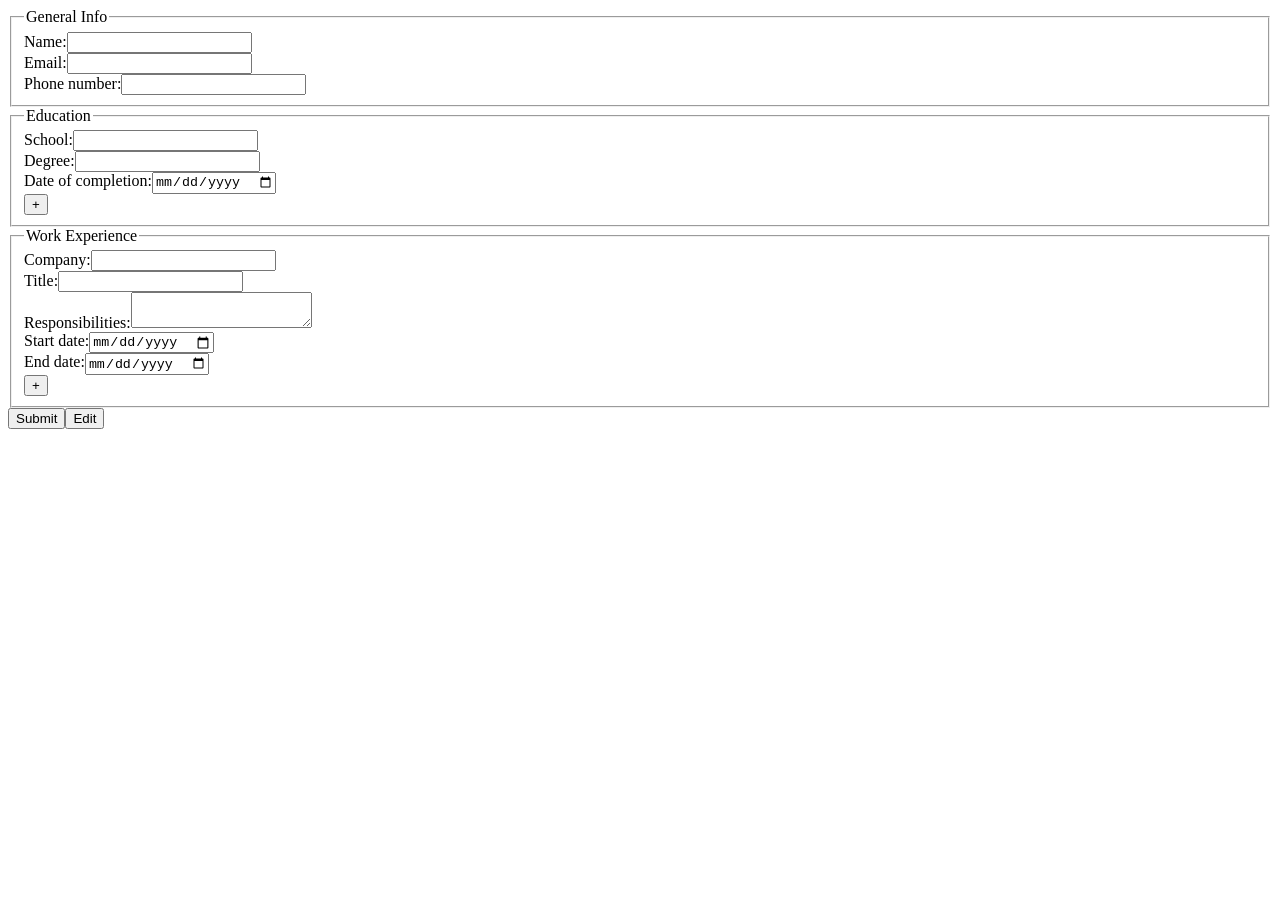
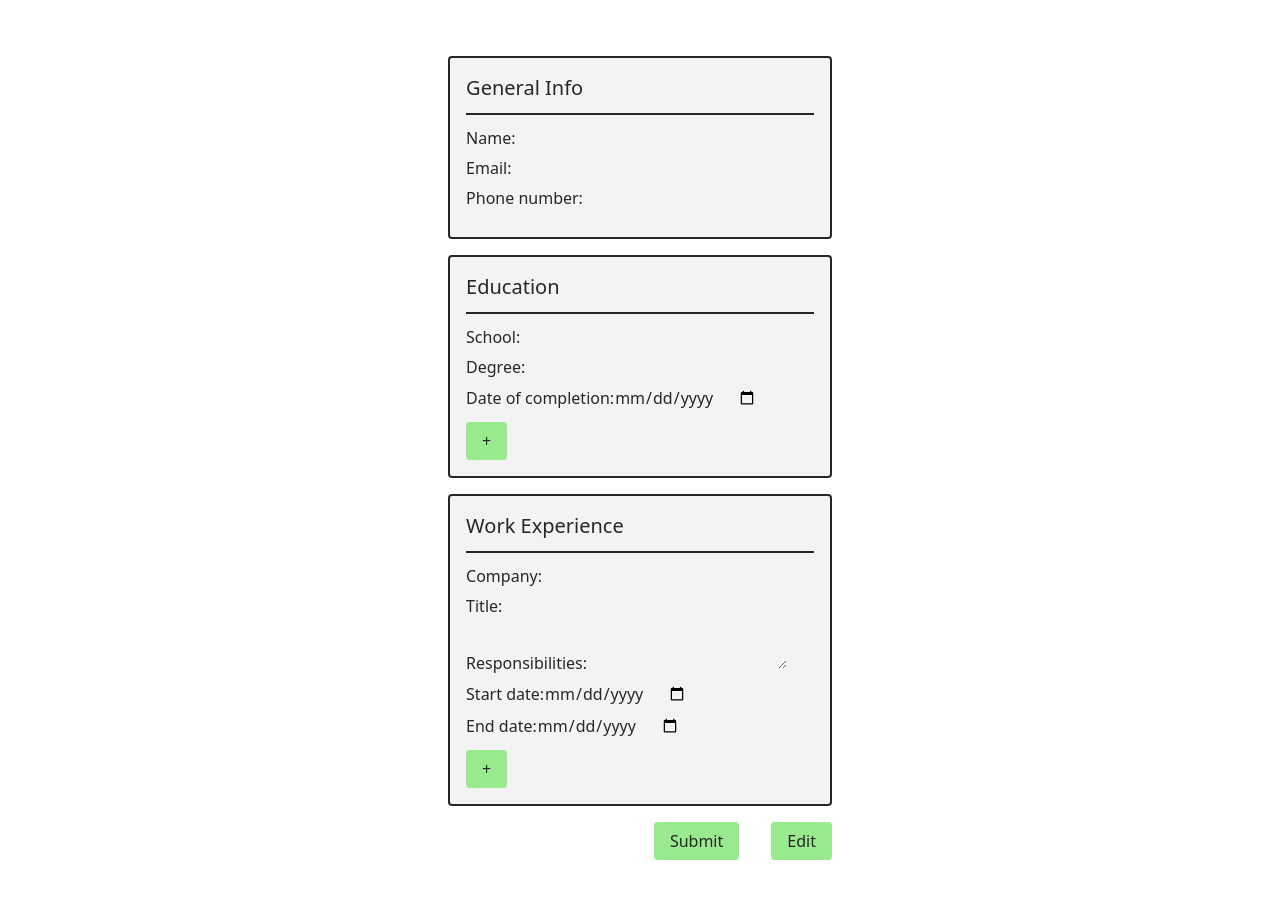
Before and after one commit to WitherMite/CV-app, a React (Vite) app: page / in a window 1280 px wide. Shown: the top 898 px of the page. Before the commit the page ends 800 px from the top, so only its background shows below. Built offline with nearby package versions, Linux system fonts and the light colour scheme.

Commit message:
Start styling form

```diff
--- a/src/components/CV-app.jsx
+++ b/src/components/CV-app.jsx
@@ -28,6 +28,7 @@ export default function CvApp({
           isSubmitted={isSubmitted}
         ></FormSection>
       ))}
+      <div className="form-buttons">
         <button className="submit-cv">Submit</button>
         <button
           className="edit-cv"
@@ -36,6 +37,7 @@ export default function CvApp({
         >
           Edit
         </button>
+      </div>
     </form>
   );
 }
--- a/src/styles/index.css
+++ b/src/styles/index.css
@@ -0,0 +1,61 @@
+@import url("./reset.css");
+
+:root {
+  --background-color: #ffffff;
+  --secondary-color: #f3f3f3;
+  --font-color: #272727;
+  --accent-color: #99e98e;
+}
+
+body {
+  background-color: var(--background-color);
+}
+
+#root {
+  padding: 2rem;
+  display: grid;
+  place-content: center;
+  font-family: system-ui, -apple-system, BlinkMacSystemFont, "Segoe UI", Roboto,
+    Oxygen, Ubuntu, Cantarell, "Open Sans", "Helvetica Neue", sans-serif;
+  color: var(--font-color);
+}
+
+.cv-app {
+  padding: 1.5rem;
+}
+
+.form-buttons {
+  display: flex;
+  justify-content: flex-end;
+  gap: 2rem;
+}
+
+fieldset {
+  margin-bottom: 1rem;
+  padding: 1rem;
+  background-color: var(--secondary-color);
+  border: 2px solid var(--font-color);
+  border-radius: 4px;
+}
+
+legend {
+  font-size: 1.25rem;
+  font-weight: 500;
+  padding-bottom: 0.75rem;
+}
+
+button {
+  background-color: var(--accent-color);
+  padding: 0.5rem 1rem;
+  border-radius: 4px;
+}
+
+.field-subset-container {
+  margin-bottom: 0.75rem;
+  padding-top: 0.75rem;
+  border-top: 2px solid var(--font-color);
+  display: flex;
+  flex-direction: column;
+  align-items: flex-start;
+  gap: 0.5rem;
+}
--- /dev/null
+++ b/src/styles/reset.css
@@ -0,0 +1,34 @@
+body {
+  box-sizing: border-box;
+}
+
+* {
+  margin: 0;
+  padding: 0;
+}
+
+button,
+input,
+textarea {
+  font: inherit;
+  background-color: inherit;
+  color: inherit;
+  border: none;
+}
+
+button,
+input[type="date"] {
+  cursor: pointer;
+}
+
+fieldset {
+  border: none;
+}
+
+legend {
+  float: left;
+}
+
+fieldset :nth-child(2) {
+  clear: left;
+}
```
Lines whose indentation alone changed are shown as unchanged.
